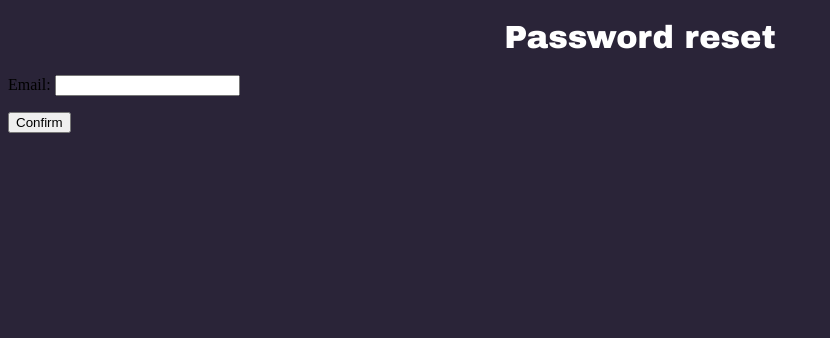
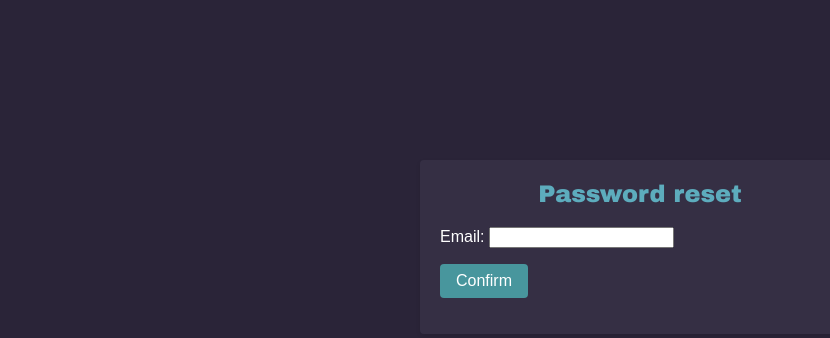
Before and after one commit to mildaug/board_game, a Django app: page /accounts/password_reset/ in a window 1280 px wide. Shown: the part 76-414 px from the top of the page, without its empty margins (0-830 px from the left). Run offline with Django 4.2, Linux system fonts and the light colour scheme.

Commit message:
password reset css done

```diff
--- a/board_game_hub/board_game/forms.py
+++ b/board_game_hub/board_game/forms.py
@@ -62,7 +62,7 @@ class GameForm(forms.ModelForm):
         labels = {
             'player_count': 'Player count',
             'player_age': 'Player age',
-            'video_url': 'Link to video',
+            'video_url': 'Link to trailer',
         }
 
 
--- a/board_game_hub/board_game/static/css/style.css
+++ b/board_game_hub/board_game/static/css/style.css
@@ -1006,3 +993,173 @@ textarea {
 .game-create a:hover {
   color: #48969d;
 }
+
+.game-status {
+  padding: 6px 12px;
+  font-size: 12px;
+  background-color: #5dacbd;
+  color: #fff;
+  border: none;
+  border-radius: 4px;
+  margin-bottom: 20px;
+}
+
+.password-reset {
+  background-color: #352f44;
+  padding: 20px;
+  margin: 0 auto;
+  margin-top: 20vh;
+  max-width: 400px;
+  border-radius: 4px;
+  box-shadow: 0 2px 4px rgba(0, 0, 0, 0.1);
+}
+
+.password-reset h1 {
+  font-size: 24px;
+  color: #5dacbd;
+  margin-top: 1px;
+}
+
+.password-reset p {
+  font-size: 16px;
+  color: #fff;
+}
+
+.password-reset label {
+  color: #fff;
+  font-family: Arial, sans-serif;
+}
+
+.password-reset input[type="text"],
+.password-reset input[type="password"] {
+  padding: 6px;
+  font-size: 16px;
+  border: none;
+  border-radius: 4px;
+}
+
+.password-reset input[type="text"]:focus,
+.password-reset input[type="password"]:focus {
+  outline: none;
+  box-shadow: 0 0 4px #5dacbd;
+}
+
+.password-reset button[type="submit"] {
+  padding: 8px 16px;
+  font-size: 16px;
+  background-color: #48969d;
+  color: #fff;
+  border: none;
+  border-radius: 4px;
+  cursor: pointer;
+}
+
+.password-reset button[type="submit"]:hover {
+  background-color: #39787f;
+}
+
+.password-reset a {
+  font-size: 16px;
+  color: #5dacbd;
+  font-family: Arial, sans-serif;
+  text-decoration: none;
+}
+
+.password-reset a:hover {
+  color: #48969d;
+}
+
+.password-reset-done {
+  background-color: #352f44;
+  padding: 20px;
+  margin: 0 auto;
+  margin-top: 20vh;
+  max-width: 400px;
+  border-radius: 4px;
+  box-shadow: 0 2px 4px rgba(0, 0, 0, 0.1);
+}
+
+.password-reset-done h1 {
+  font-size: 24px;
+  color: #5dacbd;
+  margin-top: 1px;
+}
+
+.password-reset-done p {
+  font-size: 16px;
+  color: #fff;
+  font-family: Arial, sans-serif;
+}
+
+.password-reset {
+  background-color: #352f44;
+  padding: 20px;
+  margin: 0 auto;
+  margin-top: 20vh;
+  max-width: 400px;
+  border-radius: 4px;
+  box-shadow: 0 2px 4px rgba(0, 0, 0, 0.1);
+}
+
+.password-reset h1 {
+  font-size: 24px;
+  color: #5dacbd;
+  margin-top: 1px;
+}
+
+.password-reset form {
+  margin-top: 20px;
+  color: #fff;
+  font-family: Arial, sans-serif;
+  margin-bottom: 10px;
+}
+
+.password-reset button[type="submit"] {
+  padding: 8px 16px;
+  font-size: 16px;
+  background-color: #48969d;
+  color: #fff;
+  border: none;
+  border-radius: 4px;
+  cursor: pointer;
+}
+
+.password-reset .box {
+  margin-top: 20px;
+  padding: 10px;
+  font-size: 16px;
+  color: #fff;
+}
+
+.password-changed {
+  background-color: #352f44;
+  padding: 20px;
+  margin: 0 auto;
+  margin-top: 20vh;
+  max-width: 400px;
+  border-radius: 4px;
+  box-shadow: 0 2px 4px rgba(0, 0, 0, 0.1);
+}
+
+.password-changed h1 {
+  font-size: 24px;
+  color: #5dacbd;
+  margin-top: 1px;
+}
+
+.password-changed p {
+  font-size: 16px;
+  color: #fff;
+  font-family: Arial, sans-serif;
+}
+
+.password-changed a {
+  font-size: 16px;
+  color: #5dacbd;
+  font-family: Arial, sans-serif;
+  text-decoration: none;
+}
+
+.password-changed a:hover {
+  color: #48969d;
+}
--- a/board_game_hub/board_game/templates/board_game/game_list.html
+++ b/board_game_hub/board_game/templates/board_game/game_list.html
@@ -9,7 +9,10 @@
             {% with game_image=game.image.url %}
                 <div class="game">
                     <div class="game-details">
-                        <h3 class="game-title"><a href="{% url 'game_detail' game.pk %}">{{ game.title }}, {{ game.year }}</a></h3>
+                        <h3 class="game-title">
+                            <a href="{% url 'game_detail' game.pk %}">{{ game.title }}, {{ game.year }}</a>
+                            <span class="game-status">{{ game.status }}</span>
+                        </h3>
                         <div class="game-image">
                             {% if game_image %}
                                 <img src="{{ game_image }}" alt="{{ game.title }}">
--- a/board_game_hub/board_game/views.py
+++ b/board_game_hub/board_game/views.py
@@ -72,7 +72,7 @@ def delete_game(request, pk):
     game = get_object_or_404(Game, pk=pk)
     if request.method == 'POST':
         game.delete()
-        return redirect('game_list')
+        return redirect('user_game_list')
     return render(request, 'board_game/delete_game.html', {'game': game})
 
 @login_required
--- a/board_game_hub/user_profile/templates/registration/password_reset_confirm.html
+++ b/board_game_hub/user_profile/templates/registration/password_reset_confirm.html
@@ -1,6 +1,9 @@
 {% extends 'base.html' %}
-{% block title %} Password reset{{ block.super }}{% endblock title %}
+
+{% block title %}Password reset{{ block.super }}{% endblock title %}
+
 {% block content %}
+    <div class="password-reset">
         <h1>Password reset</h1>
         {% if validlink %}
             <form method="post" action="{{ request.path }}">
@@ -11,4 +14,5 @@
         {% else %}
             <p class="box box-error">Password Reset Failed: the link has expired and is no longer valid.</p>
         {% endif %}
+    </div>
 {% endblock content %}
--- a/board_game_hub/user_profile/templates/registration/password_reset_form.html
+++ b/board_game_hub/user_profile/templates/registration/password_reset_form.html
@@ -1,10 +1,14 @@
 {% extends 'base.html' %}
-{% block title %} Password reset at {{ block.super }}{% endblock title %}
+
+{% block title %}Password reset at {{ block.super }}{% endblock title %}
+
 {% block content %}
+    <div class="password-reset">
         <h1>Password reset</h1>
         <form action="{{ request.path }}" method="post">
             {% csrf_token %}
             {{ form.as_p }}
             <p><button type="submit">Confirm</button></p>
         </form>
+    </div>
 {% endblock content %}
```
Also changed, not shown: other parts of board_game_hub/board_game/static/css/style.css (+29 -42 lines), board_game_hub/user_profile/templates/registration/password_reset_complete.html (+6 -2 lines), board_game_hub/user_profile/templates/registration/password_reset_done.html (+6 -3 lines). Lines whose indentation alone changed are shown as unchanged.
